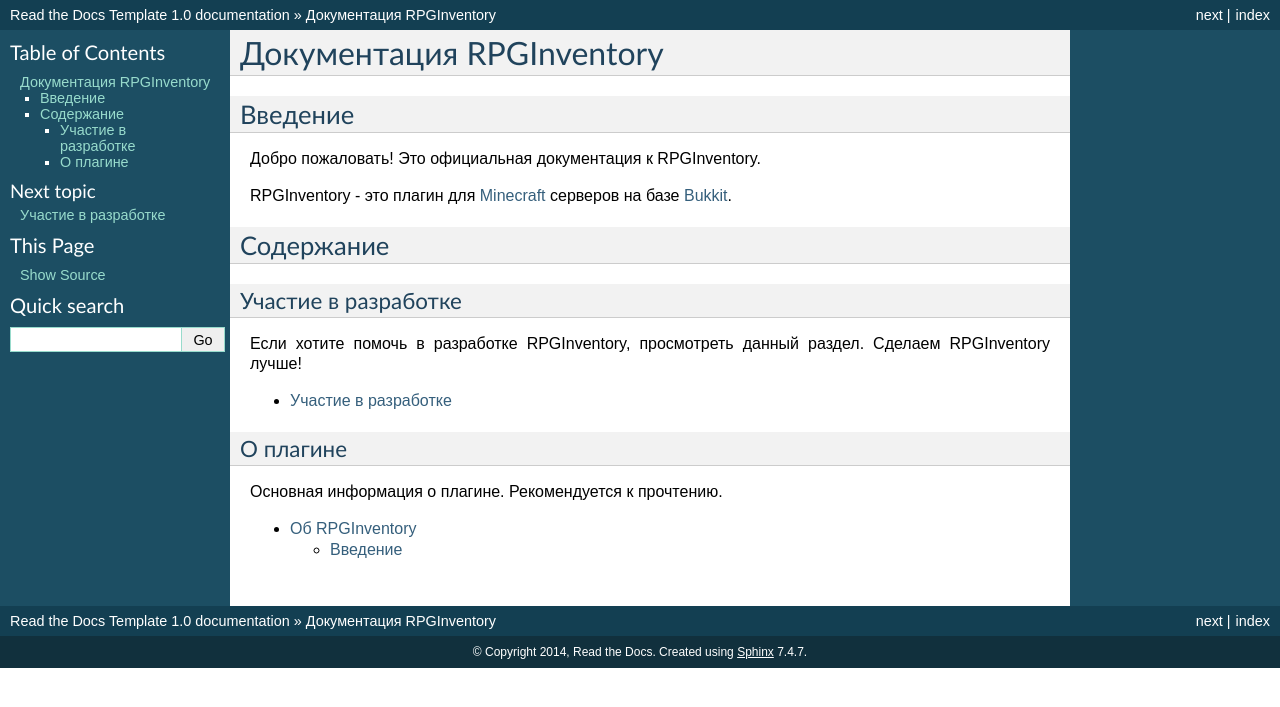
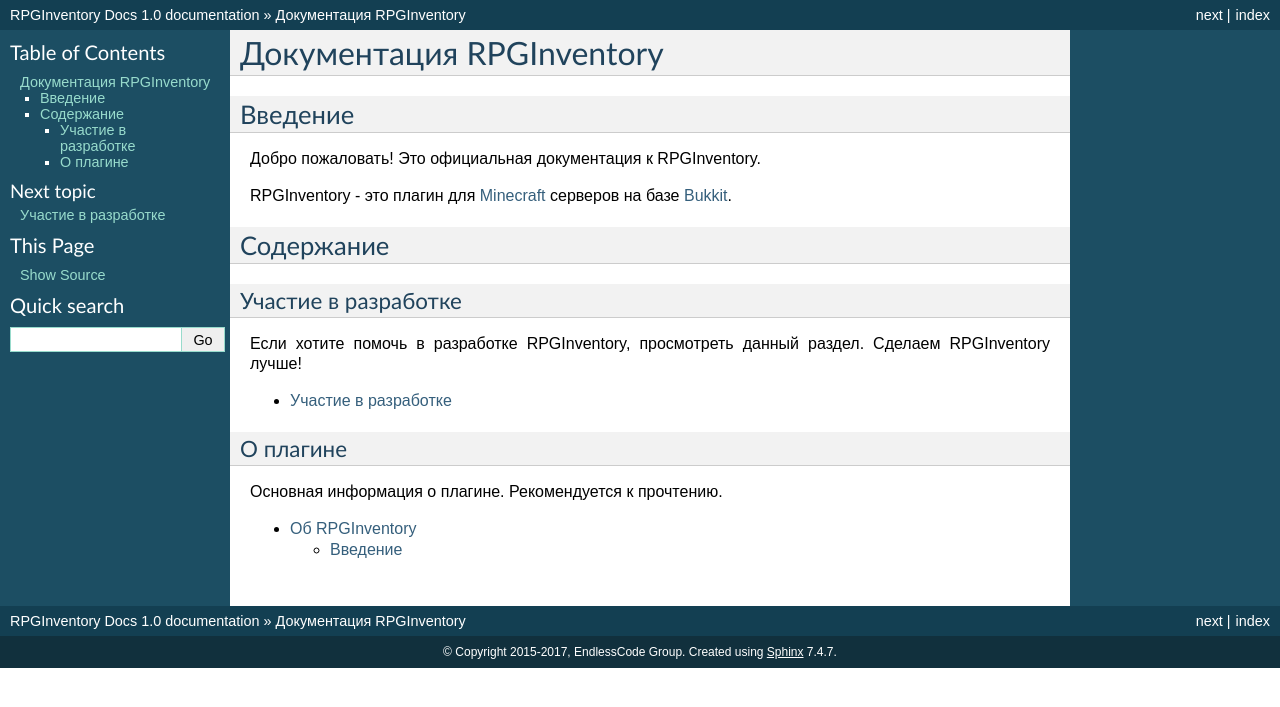
Before and after one commit to EndlessCodeGroup/RPGInventory-Docs, a Sphinx documentation site: the page built from docs/index.rst, in a window 1280 px wide. Shown: the top 707 px of the page. Built offline with Sphinx 7.4.7, drawn with Linux system fonts in a browser that asks for light colours; pages that are not in the unit, such as notebooks, are missing from menus; part of the change alters nothing that is shown.

```diff
--- a/docs/conf.py
+++ b/docs/conf.py
@@ -43,8 +43,8 @@ source_suffix = '.rst'
 master_doc = 'index'
 
 # General information about the project.
-project = u'Read the Docs Template'
-copyright = u'2014, Read the Docs'
+project = u'RPGInventory Docs'
+copyright = u'2015-2017, EndlessCode Group'
 
 # The version info for the project you're documenting, acts as replacement for
 # |version| and |release|, also used in various other places throughout the
@@ -176,83 +176,4 @@ html_static_path = ['_static']
 #html_file_suffix = None
 
 # Output file base name for HTML help builder.
-htmlhelp_basename = 'ReadtheDocsTemplatedoc'
-
-
-# -- Options for LaTeX output ---------------------------------------------
-
-latex_elements = {
-# The paper size ('letterpaper' or 'a4paper').
-#'papersize': 'letterpaper',
-
-# The font size ('10pt', '11pt' or '12pt').
-#'pointsize': '10pt',
-
-# Additional stuff for the LaTeX preamble.
-#'preamble': '',
-}
-
-# Grouping the document tree into LaTeX files. List of tuples
-# (source start file, target name, title,
-#  author, documentclass [howto, manual, or own class]).
-latex_documents = [
-  ('index', 'ReadtheDocsTemplate.tex', u'Read the Docs Template Documentation',
-   u'Read the Docs', 'manual'),
-]
-
-# The name of an image file (relative to this directory) to place at the top of
-# the title page.
-#latex_logo = None
-
-# For "manual" documents, if this is true, then toplevel headings are parts,
-# not chapters.
-#latex_use_parts = False
-
-# If true, show page references after internal links.
-#latex_show_pagerefs = False
-
-# If true, show URL addresses after external links.
-#latex_show_urls = False
-
-# Documents to append as an appendix to all manuals.
-#latex_appendices = []
-
-# If false, no module index is generated.
-#latex_domain_indices = True
-
-
-# -- Options for manual page output ---------------------------------------
-
-# One entry per manual page. List of tuples
-# (source start file, name, description, authors, manual section).
-man_pages = [
-    ('index', 'readthedocstemplate', u'Read the Docs Template Documentation',
-     [u'Read the Docs'], 1)
-]
-
-# If true, show URL addresses after external links.
-#man_show_urls = False
-
-
-# -- Options for Texinfo output -------------------------------------------
-
-# Grouping the document tree into Texinfo files. List of tuples
-# (source start file, target name, title, author,
-#  dir menu entry, description, category)
-texinfo_documents = [
-  ('index', 'ReadtheDocsTemplate', u'Read the Docs Template Documentation',
-   u'Read the Docs', 'ReadtheDocsTemplate', 'One line description of project.',
-   'Miscellaneous'),
-]
-
-# Documents to append as an appendix to all manuals.
-#texinfo_appendices = []
-
-# If false, no module index is generated.
-#texinfo_domain_indices = True
-
-# How to display URL addresses: 'footnote', 'no', or 'inline'.
-#texinfo_show_urls = 'footnote'
-
-# If true, do not generate a @detailmenu in the "Top" node's menu.
-#texinfo_no_detailmenu = False
+htmlhelp_basename = 'RPGInventoryDocs'
```
